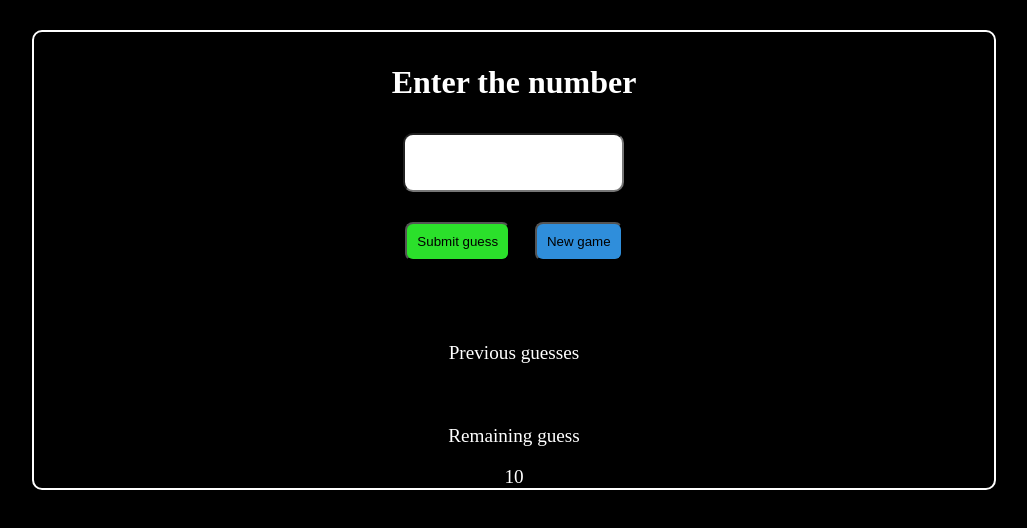
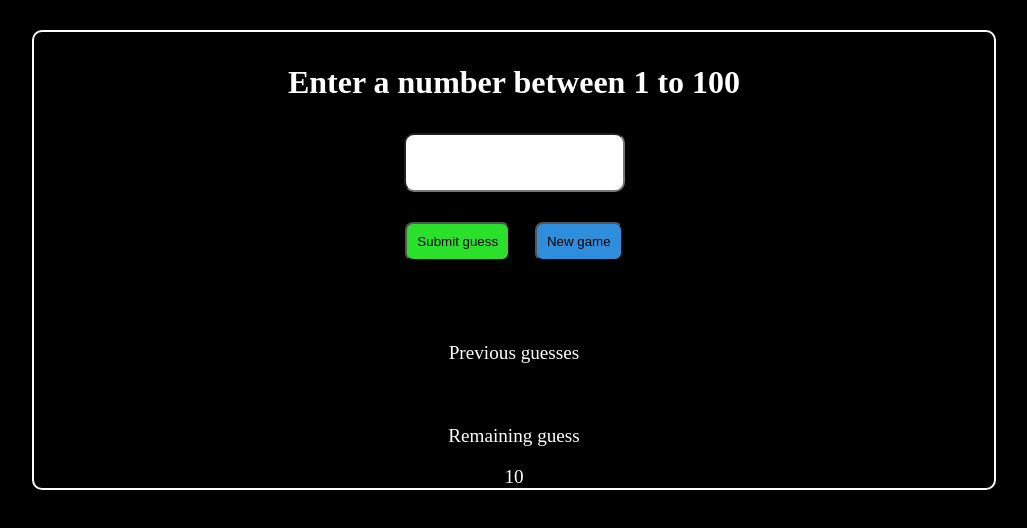
Before and after one commit to iSubhamSingh/GuessTheNumber, a plain HTML site: page index.html in a window 1280 px wide. Shown: the whole page, without its empty margins (126-1153 px from the left). Drawn offline with Linux system fonts and the light colour scheme.

Commit message:
Update index.html

```diff
--- a/index.html
+++ b/index.html
@@ -10,7 +10,7 @@
   <body>
     <div class="container">
       <form class="form">
-        <p style="font-weight: bold; font-size: xx-large;">Enter the number</p>
+        <p style="font-weight: bold; font-size: xx-large;">Enter a number between 1 to 100 </p>
         <input type="text" id="input" /><br>
         <input type="submit" id="submit" class="button" value="Submit guess" />
         <input type="button" id="restart" class="button" value="New game">
```
